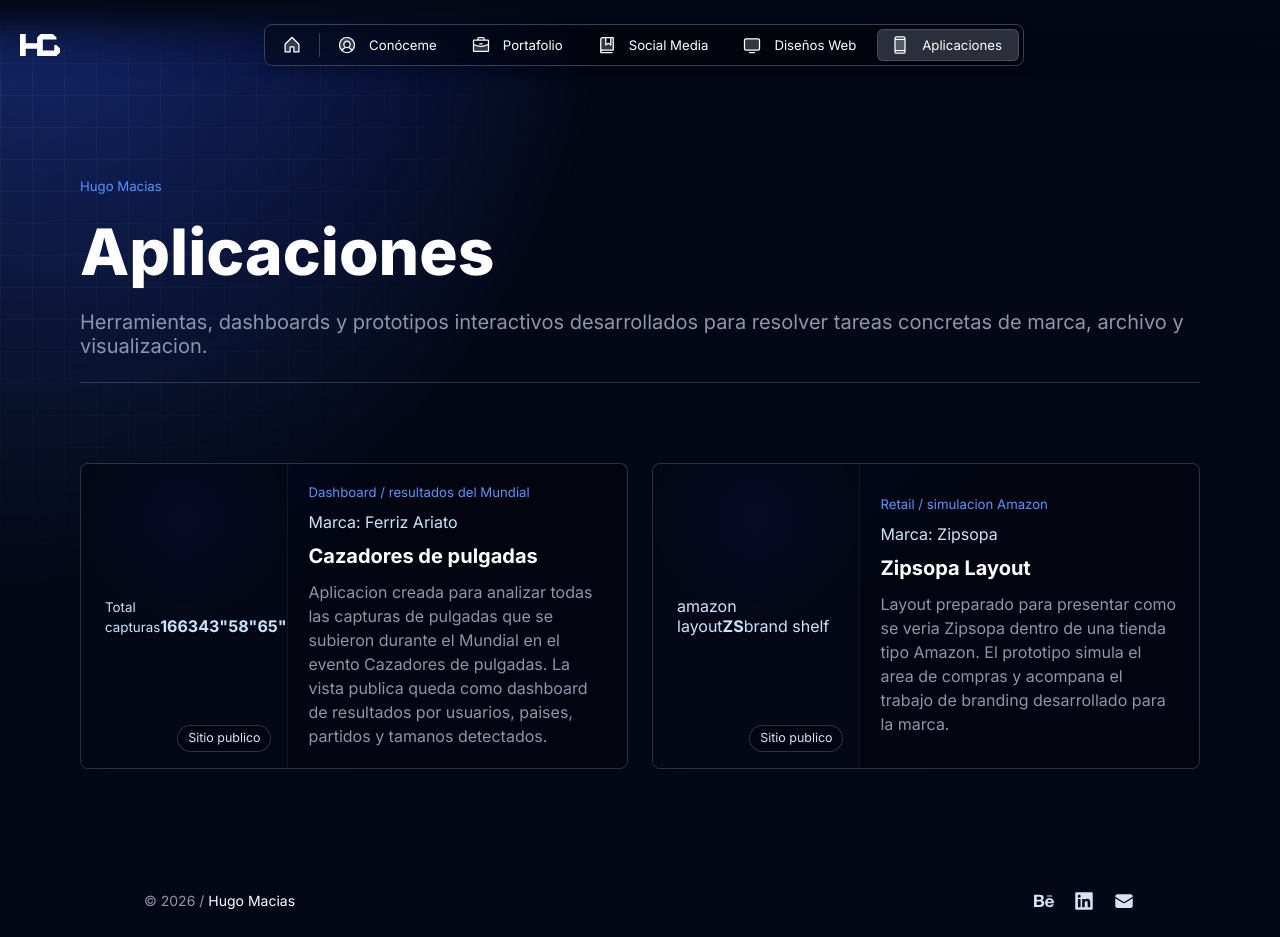
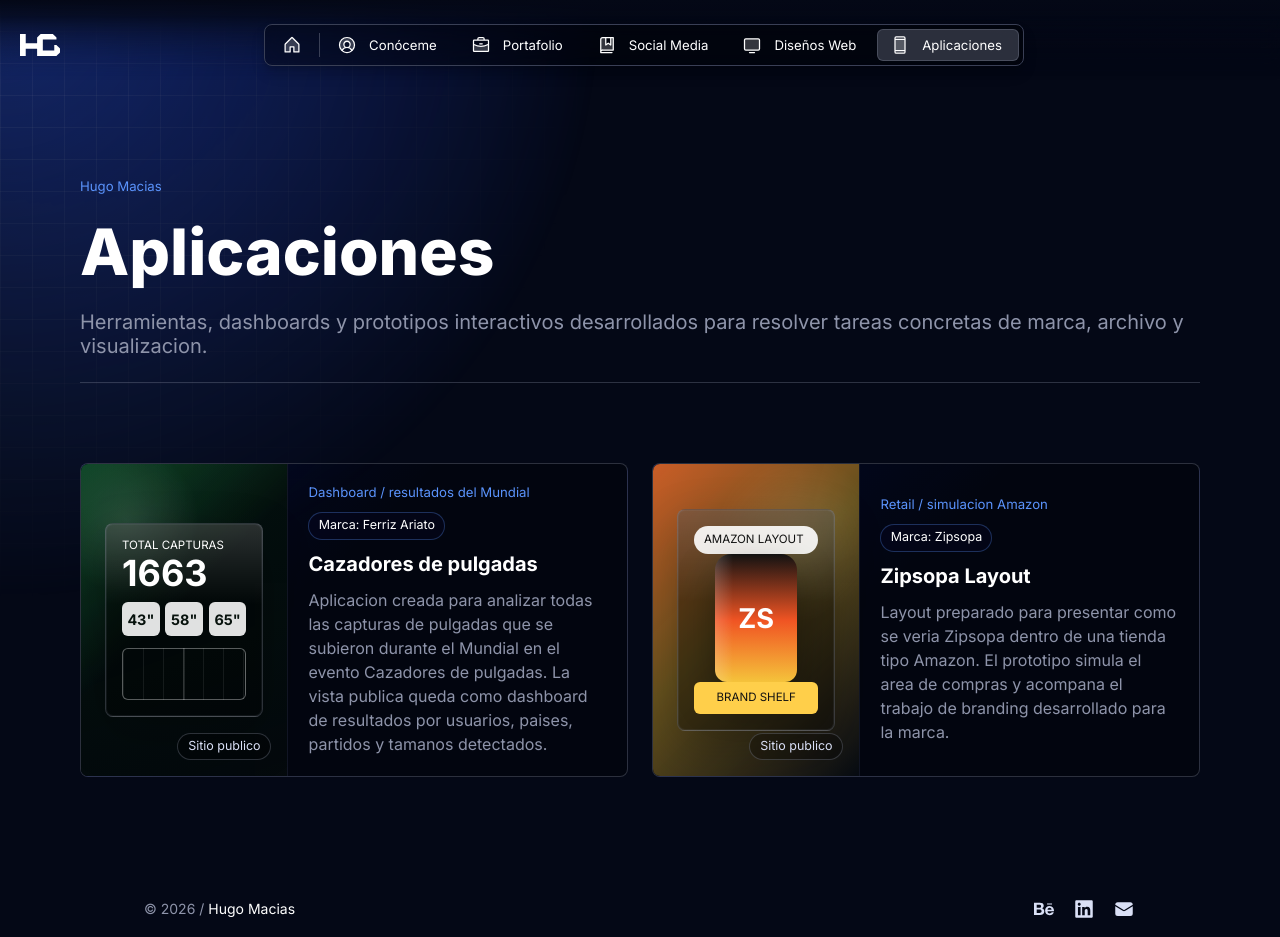
Before and after one commit to hugo97max/pokachufolio, a Next.js app: page /applications in a window 1280 px wide. Built offline with nearby package versions, Linux system fonts and the light colour scheme.

Commit message:
Add application cover artwork styles

```diff
--- a/src/app/applications/applications.module.scss
+++ b/src/app/applications/applications.module.scss
@@ -44,43 +44,131 @@
     min-width: 190px;
     padding: var(--static-space-24);
     border-right: 1px solid var(--neutral-alpha-weak);
-    background:
-        radial-gradient(circle at 50% 18%, color-mix(in srgb, var(--brand-background-medium) 34%, transparent), transparent 38%),
-        var(--page-background);
+    background: var(--page-background);
 }
 
-.deviceFrame {
+.appPreview::before {
+    position: absolute;
+    inset: 0;
+    content: "";
+    opacity: 0.92;
+}
+
+.worldCup::before {
+    background:
+        linear-gradient(135deg, rgba(35, 159, 83, 0.42), transparent 46%),
+        radial-gradient(circle at 22% 18%, rgba(255, 255, 255, 0.16), transparent 24%),
+        linear-gradient(160deg, rgba(5, 20, 13, 0.96), rgba(4, 10, 9, 0.72));
+}
+
+.zipsopa::before {
+    background:
+        linear-gradient(135deg, rgba(255, 116, 44, 0.86), rgba(255, 198, 43, 0.42) 46%, rgba(8, 12, 18, 0.92)),
+        radial-gradient(circle at 70% 24%, rgba(255, 255, 255, 0.22), transparent 30%);
+}
+
+.coverArtwork {
     position: relative;
-    display: grid;
-    place-items: center;
-    width: min(100%, 138px);
-    aspect-ratio: 0.72;
+    z-index: 1;
+    display: flex;
+    flex-direction: column;
+    justify-content: space-between;
+    width: min(100%, 168px);
+    aspect-ratio: 0.82;
+    padding: var(--static-space-16);
     border: 1px solid var(--neutral-alpha-medium);
-    border-radius: 24px;
+    border-radius: 8px;
     background:
-        linear-gradient(180deg, rgba(255, 255, 255, 0.08), transparent 38%),
-        color-mix(in srgb, var(--brand-background-medium) 20%, transparent);
+        linear-gradient(180deg, rgba(255, 255, 255, 0.16), transparent 42%),
+        rgba(0, 0, 0, 0.38);
     box-shadow: inset 0 0 0 1px var(--neutral-alpha-weak), 0 18px 50px rgba(0, 0, 0, 0.24);
 }
 
-.deviceTop {
-    position: absolute;
-    top: 12px;
-    width: 54px;
-    height: 5px;
-    border-radius: 999px;
-    background: var(--neutral-alpha-medium);
+.scoreboard {
+    display: flex;
+    flex-direction: column;
+    gap: 0.18rem;
+    color: #ffffff;
 }
 
-.deviceFrame strong {
-    color: var(--neutral-on-background-strong);
-    font-size: 2rem;
+.scoreboard small,
+.shopHeader,
+.buyBar {
+    font-size: 0.72rem;
+    line-height: 1;
+    text-transform: uppercase;
+}
+
+.scoreboard strong {
+    font-size: 2.25rem;
     letter-spacing: 0;
     line-height: 1;
 }
 
+.metricRow {
+    display: grid;
+    grid-template-columns: repeat(3, 1fr);
+    gap: 0.35rem;
+}
+
+.metricRow b {
+    display: grid;
+    place-items: center;
+    min-height: 34px;
+    color: #07120d;
+    font-size: 0.9rem;
+    border-radius: 6px;
+    background: rgba(255, 255, 255, 0.88);
+}
+
+.pitchGrid {
+    min-height: 52px;
+    border: 1px solid rgba(255, 255, 255, 0.34);
+    border-radius: 6px;
+    background:
+        linear-gradient(90deg, transparent calc(50% - 1px), rgba(255, 255, 255, 0.24) 50%, transparent calc(50% + 1px)),
+        repeating-linear-gradient(90deg, rgba(255, 255, 255, 0.08) 0 1px, transparent 1px 20px);
+}
+
+.shopHeader {
+    align-self: stretch;
+    padding: 0.52rem 0.62rem;
+    color: #111111;
+    border-radius: 999px;
+    background: rgba(255, 255, 255, 0.9);
+}
+
+.productCan {
+    align-self: center;
+    display: grid;
+    place-items: center;
+    width: 82px;
+    aspect-ratio: 0.64;
+    color: #ffffff;
+    border-radius: 16px 16px 12px 12px;
+    background:
+        linear-gradient(90deg, rgba(255, 255, 255, 0.18), transparent 22%),
+        linear-gradient(180deg, #121212, #f05423 52%, #f5c33b);
+    box-shadow: 0 18px 38px rgba(0, 0, 0, 0.34);
+}
+
+.productCan strong {
+    font-size: 1.7rem;
+    letter-spacing: 0;
+}
+
+.buyBar {
+    align-self: stretch;
+    padding: 0.62rem 0.7rem;
+    color: #111111;
+    text-align: center;
+    border-radius: 6px;
+    background: #ffcf4a;
+}
+
 .statusPill {
     position: absolute;
+    z-index: 2;
     right: var(--static-space-16);
     bottom: var(--static-space-16);
     padding: 0.38rem 0.62rem;
@@ -95,6 +183,20 @@
 .cardBody {
     flex: 1;
     justify-content: center;
+}
+
+.brandTag {
+    align-self: flex-start;
+    display: inline-flex;
+    width: fit-content;
+    max-width: 100%;
+    padding: 0.34rem 0.58rem;
+    color: var(--neutral-on-background-strong);
+    font-size: 0.78rem;
+    line-height: 1.2;
+    border: 1px solid var(--brand-alpha-medium);
+    border-radius: 999px;
+    background: color-mix(in srgb, var(--brand-background-medium) 14%, transparent);
 }
 
 @media (max-width: 920px) {
```
